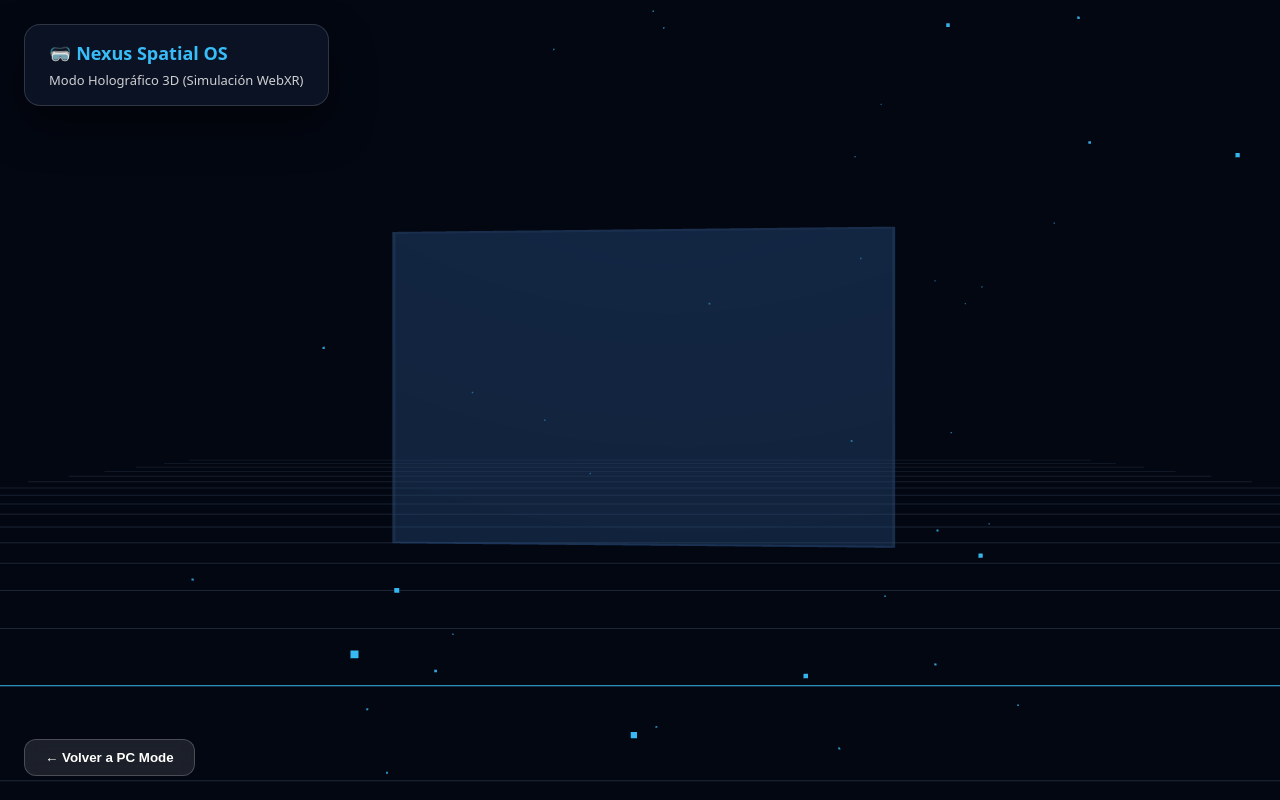
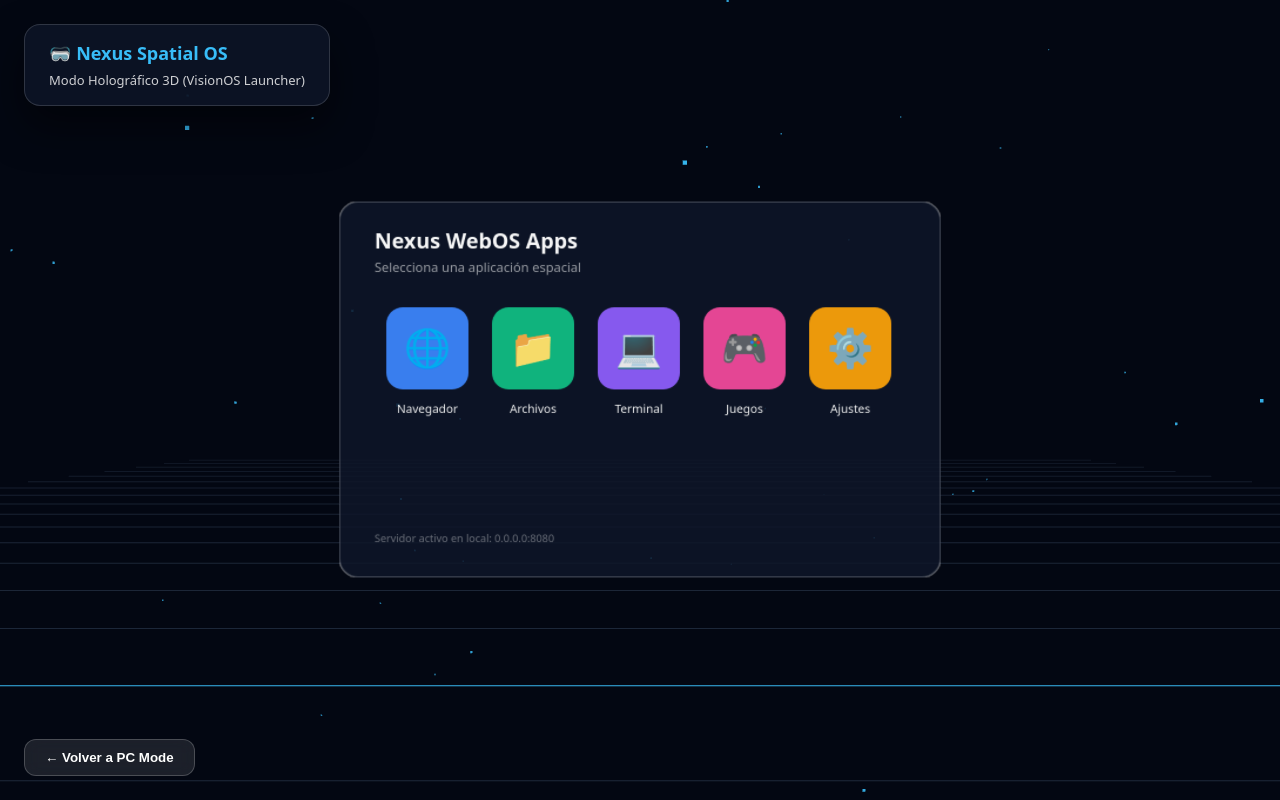
Before and after one commit to anyelo888ra-ux/Nexus-WebOS, a website: page vr.html in a window 1280 px wide. Drawn offline with nearby package versions, Linux system fonts and the light colour scheme; animation ran at ten frames a second.

Commit message:
Refactor UI rendering and interaction in vr.html
Updated UI elements and added canvas rendering for the 3D panel. Enhanced interaction with raycasting for app selection.

```diff
--- a/vr.html
+++ b/vr.html
@@ -43,13 +43,74 @@
 <body>
   <div id="overlay">
     <h2>🥽 Nexus Spatial OS</h2>
-    <p>Modo Holográfico 3D (Simulación WebXR)</p>
+    <p>Modo Holográfico 3D (VisionOS Launcher)</p>
   </div>
 
   <button class="back-btn" onclick="window.location.href='pc.html'">← Volver a PC Mode</button>
 
   <script>
-    // 1. Escena, Cámara y Renderizador
+    // 1. Crear Canvas 2D para renderizar la UI dentro del panel 3D
+    const uiCanvas = document.createElement('canvas');
+    uiCanvas.width = 1024;
+    uiCanvas.height = 640;
+    const ctx = uiCanvas.getContext('2d');
+
+    function drawUI(activeApp = '') {
+      // Fondo translúcido del panel
+      ctx.clearRect(0, 0, uiCanvas.width, uiCanvas.height);
+      ctx.fillStyle = 'rgba(15, 23, 42, 0.85)';
+      ctx.roundRect(0, 0, uiCanvas.width, uiCanvas.height, 32);
+      ctx.fill();
+      ctx.lineWidth = 4;
+      ctx.strokeStyle = 'rgba(255, 255, 255, 0.2)';
+      ctx.stroke();
+
+      // Encabezado
+      ctx.fillStyle = '#ffffff';
+      ctx.font = 'bold 36px system-ui';
+      ctx.fillText('Nexus WebOS Apps', 60, 80);
+
+      ctx.fillStyle = 'rgba(255, 255, 255, 0.6)';
+      ctx.font = '22px system-ui';
+      ctx.fillText(activeApp ? `App Activa: ${activeApp}` : 'Selecciona una aplicación espacial', 60, 120);
+
+      // Íconos de Aplicaciones
+      const apps = [
+        { name: 'Navegador', icon: '🌐', color: '#3b82f6', x: 80, y: 180 },
+        { name: 'Archivos', icon: '📁', color: '#10b981', x: 260, y: 180 },
+        { name: 'Terminal', icon: '💻', color: '#8b5cf6', x: 440, y: 180 },
+        { name: 'Juegos', icon: '🎮', color: '#ec4899', x: 620, y: 180 },
+        { name: 'Ajustes', icon: '⚙️', color: '#f59e0b', x: 800, y: 180 }
+      ];
+
+      apps.forEach(app => {
+        // Caja de App
+        ctx.fillStyle = app.color;
+        ctx.beginPath();
+        ctx.roundRect(app.x, app.y, 140, 140, 28);
+        ctx.fill();
+
+        // Emoji / Icono
+        ctx.font = '64px system-ui';
+        ctx.textAlign = 'center';
+        ctx.fillText(app.icon, app.x + 70, app.y + 92);
+
+        // Nombre de App
+        ctx.fillStyle = '#ffffff';
+        ctx.font = '20px system-ui';
+        ctx.fillText(app.name, app.x + 70, app.y + 180);
+      });
+
+      // Pie del panel
+      ctx.textAlign = 'left';
+      ctx.fillStyle = 'rgba(255, 255, 255, 0.4)';
+      ctx.font = '18px system-ui';
+      ctx.fillText('Servidor activo en local: 0.0.0.0:8080', 60, 580);
+    }
+
+    drawUI();
+
+    // 2. Escena Three.js
     const scene = new THREE.Scene();
     scene.background = new THREE.Color(0x030712);
     scene.fog = new THREE.FogExp2(0x030712, 0.05);
@@ -60,7 +121,7 @@
     renderer.xr.enabled = true;
     document.body.appendChild(renderer.domElement);
 
-    // 2. Iluminación
+    // Luces
     const ambientLight = new THREE.AmbientLight(0xffffff, 1.2);
     scene.add(ambientLight);
 
@@ -68,66 +129,81 @@
     pointLight.position.set(0, 5, 2);
     scene.add(pointLight);
 
-    // 3. Ventana Holográfica Principal (Glassmorphism 3D)
-    const windowGeometry = new THREE.BoxGeometry(3.5, 2.2, 0.05);
-    const windowMaterial = new THREE.MeshPhysicalMaterial({
-      color: 0x1e293b,
-      metalness: 0.1,
-      roughness: 0.1,
-      transmission: 0.6, // Efecto cristal transparente
-      thickness: 0.5,
+    // 3. Crear Textura basada en el Canvas de la UI
+    const texture = new THREE.CanvasTexture(uiCanvas);
+    const windowGeometry = new THREE.PlaneGeometry(4, 2.5);
+    const windowMaterial = new THREE.MeshBasicMaterial({
+      map: texture,
       transparent: true,
-      opacity: 0.9,
       side: THREE.DoubleSide
     });
     const spatialWindow = new THREE.Mesh(windowGeometry, windowMaterial);
-    spatialWindow.position.set(0, 0, -4);
+    spatialWindow.position.set(0, 0, -3.8);
     scene.add(spatialWindow);
 
-    // 4. Grid de suelo futurista
+    // Grid del suelo
     const gridHelper = new THREE.GridHelper(30, 30, 0x38bdf8, 0x1e293b);
     gridHelper.position.set(0, -2, -4);
     scene.add(gridHelper);
 
-    // 5. Partículas de estrellas flotantes en el espacio virtual
+    // Estrellas en el espacio
     const particlesGeometry = new THREE.BufferGeometry();
     const particlesCount = 300;
     const posArray = new Float32Array(particlesCount * 3);
-
     for(let i = 0; i < particlesCount * 3; i++) {
       posArray[i] = (Math.random() - 0.5) * 30;
     }
-
     particlesGeometry.setAttribute('position', new THREE.BufferAttribute(posArray, 3));
-    const particlesMaterial = new THREE.PointsMaterial({
-      size: 0.05,
-      color: 0x38bdf8
-    });
+    const particlesMaterial = new THREE.PointsMaterial({ size: 0.05, color: 0x38bdf8 });
     const particlesMesh = new THREE.Points(particlesGeometry, particlesMaterial);
     scene.add(particlesMesh);
 
-    // Posición inicial de la cámara
-    camera.position.z = 0;
+    // 4. Raycaster para detectar clics en el panel 3D
+    const raycaster = new THREE.Raycaster();
+    const mouse = new THREE.Vector2();
 
-    // Animación fluida de flotación
-    let clock = new THREE.Clock();
+    window.addEventListener('click', (event) => {
+      mouse.x = (event.clientX / window.innerWidth) * 2 - 1;
+      mouse.y = -(event.clientY / window.innerHeight) * 2 + 1;
+
+      raycaster.setFromCamera(mouse, camera);
+      const intersects = raycaster.intersectObject(spatialWindow);
+
+      if (intersects.length > 0) {
+        const uv = intersects[0].uv;
+        const canvasX = uv.x * uiCanvas.width;
+        const canvasY = (1 - uv.y) * uiCanvas.height;
+
+        // Detectar app pulsada según coordenadas X/Y
+        const apps = [
+          { name: 'Navegador Web', x: 80 },
+          { name: 'Gestor de Archivos', x: 260 },
+          { name: 'Terminal de Comando', x: 440 },
+          { name: 'Centro de Juegos', x: 620 },
+          { name: 'Configuración', x: 800 }
+        ];
+
+        apps.forEach(app => {
+          if (canvasX >= app.x && canvasX <= app.x + 140 && canvasY >= 180 && canvasY <= 320) {
+            drawUI(app.name);
+            texture.needsUpdate = true;
+          }
+        });
+      }
+    });
+
+    // Animación
+    const clock = new THREE.Clock();
     function animate() {
       renderer.setAnimationLoop(() => {
         const elapsedTime = clock.getElapsedTime();
-
-        // Flotar la ventana suavemente
-        spatialWindow.position.y = Math.sin(elapsedTime * 1.5) * 0.1;
-        spatialWindow.rotation.y = Math.sin(elapsedTime * 0.8) * 0.05;
-
-        // Girar lentamente las partículas
-        particlesMesh.rotation.y = elapsedTime * 0.05;
-
+        spatialWindow.position.y = Math.sin(elapsedTime * 1.5) * 0.08;
+        particlesMesh.rotation.y = elapsedTime * 0.03;
         renderer.render(scene, camera);
       });
     }
     animate();
 
-    // Ajuste de pantalla al redimensionar
     window.addEventListener('resize', () => {
       camera.aspect = window.innerWidth / window.innerHeight;
       camera.updateProjectionMatrix();
```
